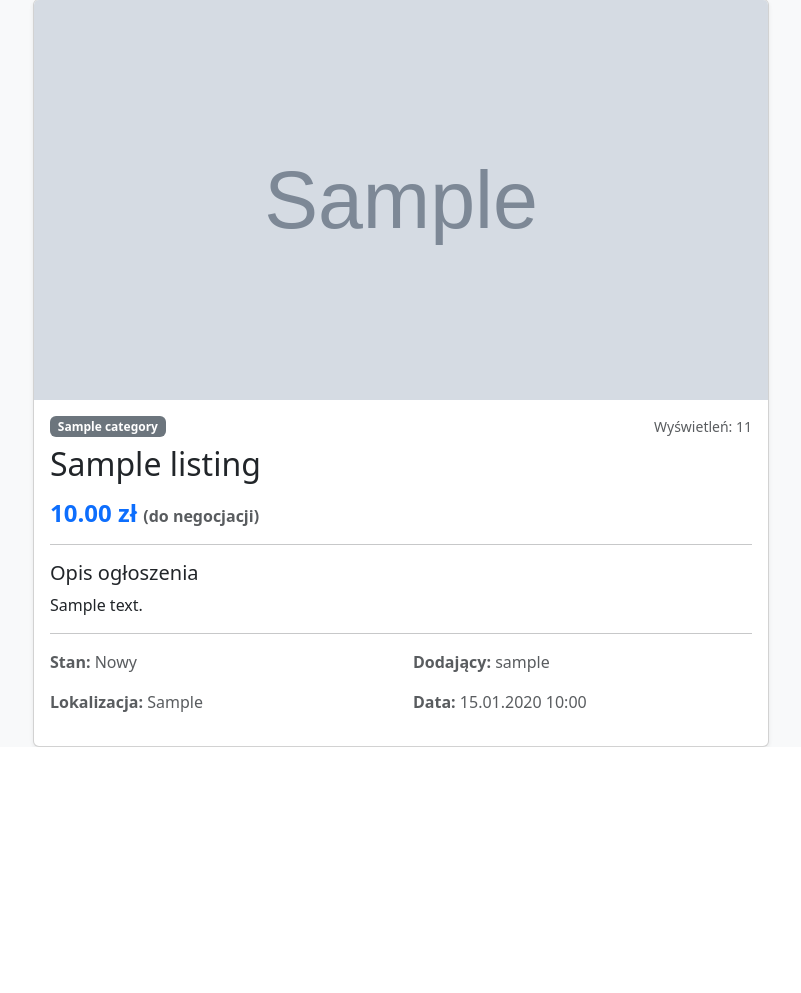
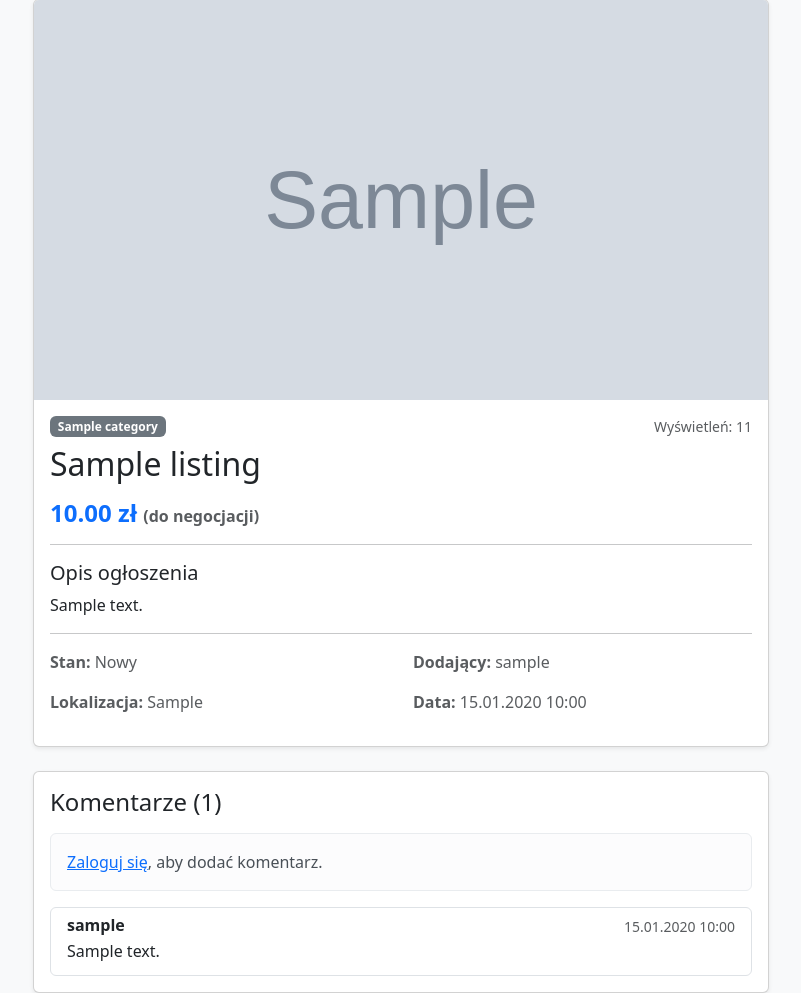
Before and after one commit to vMatiKam/system_ogloszeniowy, a Django app: a page that uses templates/listings/listing_detail.html in a window 1280 px wide. Shown: the part 81-1074 px from the top of the page, without its empty margins (239-1040 px from the left). Before the commit the page ends 828 px from the top, so only its background shows below. Run offline with Django 5.2, Linux system fonts and the light colour scheme; tables that the repository leaves empty hold one stand-in row (values such as "Sample post"); grey boxes marked "Sample" are stand-in pictures.

Commit message:
Zakonczenie Etapu 4: Wiadomosci prywatne, komentarze pod ogloszeniami oraz moderacja AI

```diff
--- a/listings/forms.py
+++ b/listings/forms.py
@@ -1,5 +1,6 @@
 from django import forms
-from .models import Listing
+from .models import Listing, PrivateMessage, ListingComment
+
 
 class ListingForm(forms.ModelForm):
     class Meta:
@@ -14,3 +15,35 @@ class ListingForm(forms.ModelForm):
             'location': forms.TextInput(attrs={'class': 'form-control', 'placeholder': 'np. Warszawa'}),
             'image': forms.FileInput(attrs={'class': 'form-control'}),
         }
+
+
+class MessageForm(forms.ModelForm):
+    class Meta:
+        model = PrivateMessage
+        fields = ['content']
+        widgets = {
+            'content': forms.Textarea(attrs={
+                'class': 'form-control',
+                'rows': 4,
+                'placeholder': 'Napisz wiadomość do sprzedającego...'
+            }),
+        }
+        labels = {
+            'content': 'Treść wiadomości'
+        }
+
+
+class ListingCommentForm(forms.ModelForm):
+    class Meta:
+        model = ListingComment
+        fields = ['content']
+        widgets = {
+            'content': forms.Textarea(attrs={
+                'class': 'form-control',
+                'rows': 3,
+                'placeholder': 'Napisz komentarz lub zadaj pytanie dotyczące oferty...'
+            }),
+        }
+        labels = {
+            'content': 'Twój komentarz'
+        }
--- a/listings/models.py
+++ b/listings/models.py
@@ -78,20 +78,24 @@ class Listing(models.Model):
         return f"{self.price} zł"
 
 
-class ProfileComment(models.Model):
-    profile_user = models.ForeignKey(User, on_delete=models.CASCADE, related_name='received_comments', verbose_name="Kogo dotyczy opinia")
-    author = models.ForeignKey(User, on_delete=models.CASCADE, related_name='authored_comments', verbose_name="Autor opinii")
+class ListingComment(models.Model):
+    listing = models.ForeignKey(Listing, on_delete=models.CASCADE, related_name='comments', verbose_name="Ogłoszenie")
+    author = models.ForeignKey(User, on_delete=models.CASCADE, related_name='listing_comments', verbose_name="Autor opinii")
     content = models.TextField(verbose_name="Treść komentarza")
 
     # Moderacja AI
     is_approved_by_ai = models.BooleanField(default=True, verbose_name="Zatwierdzone przez AI")
     ai_flag_reason = models.CharField(max_length=255, null=True, blank=True, verbose_name="Powód flagi AI")
 
-    created_at = models.DateTimeField(auto_now_add=True, verbose_name="Data wystawienia")
+    created_at = models.DateTimeField(auto_now_add=True, verbose_name="Data dodania")
 
     class Meta:
-        verbose_name = "Komentarz na profilu"
-        verbose_name_plural = "Komentarze na profilach"
+        verbose_name = "Komentarz pod ogłoszeniem"
+        verbose_name_plural = "Komentarze pod ogłoszeniami"
+        ordering = ['-created_at']
+
+    def __str__(self):
+        return f"Komentarz {self.author.username} pod {self.listing.title}"
 
 
 class PrivateMessage(models.Model):
--- /dev/null
+++ b/listings/moderation.py
@@ -0,0 +1,24 @@
+import re
+
+# Przykładowa lista słów zakazanych/obelżywych (heurystyka pod moderację AI)
+FORBIDDEN_WORDS = ['scam', 'oszust', 'spam', 'kurwa', 'chuj', 'jebac', 'debil']
+
+def analyze_text_content(text):
+    """
+    Analizuje treść wiadomości/komentarza.
+    Zwraca krotkę: (is_approved, flag_reason)
+    """
+    text_lower = text.lower()
+
+    # 1. Wykrywanie zabronionych słów
+    for word in FORBIDDEN_WORDS:
+        if word in text_lower:
+            return False, f"Wykryto niedozwolone słowo: '{word}'"
+
+    # 2. Wykrywanie prób wyłudzeń (np. numerów kart płatniczych)
+    card_pattern = r'\b(?:\d[ -]*?){13,16}\b'
+    if re.search(card_pattern, text):
+        return False, "Wykryto potencjalny numer karty płatniczej (ryzyko oszustwa)."
+
+    # Jeśli treść jest czysta:
+    return True, None
--- a/listings/views.py
+++ b/listings/views.py
@@ -1,8 +1,10 @@
 from django.shortcuts import render, get_object_or_404, redirect
 from django.contrib.auth.decorators import login_required
 from django.contrib import messages
-from .models import Listing, Category
-from .forms import ListingForm
+from .models import Listing, Category, PrivateMessage, ListingComment
+from .forms import ListingForm, MessageForm, ListingCommentForm
+from .moderation import analyze_text_content
+
 
 def listing_list(request):
     category_slug = request.GET.get('category')
@@ -24,12 +26,39 @@ def listing_list(request):
 
 def listing_detail(request, slug):
     listing = get_object_or_404(Listing, slug=slug, status='active')
+    comments = listing.comments.filter(is_approved_by_ai=True)
 
-    # Zwiększenie licznika wyświetleń
-    listing.views_count += 1
-    listing.save(update_fields=['views_count'])
+    if request.method == 'POST' and request.user.is_authenticated:
+        comment_form = ListingCommentForm(request.POST)
+        if comment_form.is_valid():
+            comment = comment_form.save(commit=False)
+            comment.listing = listing
+            comment.author = request.user
 
-    return render(request, 'listings/listing_detail.html', {'listing': listing})
+            is_clean, reason = analyze_text_content(comment.content)
+            if not is_clean:
+                comment.is_approved_by_ai = False
+                comment.ai_flag_reason = reason
+                comment.save()
+                messages.error(request, f"Komentarz zablokowany przez moderację AI: {reason}")
+            else:
+                comment.save()
+                messages.success(request, "Twój komentarz został opublikowany!")
+
+            return redirect('listing_detail', slug=listing.slug)
+    else:
+        comment_form = ListingCommentForm()
+
+    if request.method == 'GET':
+        listing.views_count += 1
+        listing.save(update_fields=['views_count'])
+
+    context = {
+        'listing': listing,
+        'comments': comments,
+        'comment_form': comment_form,
+    }
+    return render(request, 'listings/listing_detail.html', context)
 
 
 @login_required
@@ -45,3 +74,48 @@ def listing_create(request):
     else:
         form = ListingForm()
     return render(request, 'listings/listing_create.html', {'form': form})
+
+
+@login_required
+def send_message(request, listing_slug):
+    listing = get_object_or_404(Listing, slug=listing_slug, status='active')
+
+    if listing.owner == request.user:
+        messages.warning(request, "Nie możesz wysłać wiadomości do własnego ogłoszenia.")
+        return redirect('listing_detail', slug=listing.slug)
+
+    if request.method == 'POST':
+        form = MessageForm(request.POST)
+        if form.is_valid():
+            msg = form.save(commit=False)
+            msg.listing = listing
+            msg.sender = request.user
+            msg.recipient = listing.owner
+
+            is_clean, reason = analyze_text_content(msg.content)
+            if not is_clean:
+                msg.is_blocked_by_ai = True
+                msg.ai_flag_reason = reason
+                msg.save()
+                messages.error(request, f"Wiadomość zablokowana przez moderację AI: {reason}")
+            else:
+                msg.save()
+                messages.success(request, "Wiadomość została wysłana!")
+
+            return redirect('listing_detail', slug=listing.slug)
+    else:
+        form = MessageForm()
+
+    return render(request, 'listings/send_message.html', {'form': form, 'listing': listing})
+
+
+@login_required
+def inbox_view(request):
+    received_messages = PrivateMessage.objects.filter(recipient=request.user).order_by('-created_at')
+    sent_messages = PrivateMessage.objects.filter(sender=request.user).order_by('-created_at')
+
+    context = {
+        'received_messages': received_messages,
+        'sent_messages': sent_messages,
+    }
+    return render(request, 'listings/inbox.html', context)
--- a/templates/listings/listing_detail.html
+++ b/templates/listings/listing_detail.html
@@ -3,7 +3,8 @@
 {% block content %}
 <div class="row justify-content-center">
     <div class="col-md-8">
-        <div class="card shadow-sm">
+        <!-- Karta ogłoszenia -->
+        <div class="card shadow-sm mb-4">
             {% if listing.image %}
                 <img src="{{ listing.image.url }}" class="card-img-top" alt="{{ listing.title }}" style="max-height: 400px; object-fit: cover;">
             {% endif %}
@@ -28,7 +29,45 @@
                     <div class="col-md-6">
                         <p><strong>Dodający:</strong> {{ listing.owner.username }}</p>
                         <p><strong>Data:</strong> {{ listing.created_at|date:"d.m.Y H:i" }}</p>
+                        {% if user.is_authenticated and user != listing.owner %}
+                            <a href="{% url 'send_message' listing_slug=listing.slug %}" class="btn btn-outline-primary btn-sm mt-2">💬 Napisz wiadomość prywatną</a>
+                        {% endif %}
                     </div>
+                </div>
+            </div>
+        </div>
+
+        <!-- Sekcja komentarzy pod ogłoszeniem -->
+        <div class="card shadow-sm">
+            <div class="card-body">
+                <h4 class="mb-3">Komentarze ({{ comments.count }})</h4>
+
+                <!-- Formularz dodawania komentarza -->
+                {% if user.is_authenticated %}
+                    <form method="POST" class="mb-4">
+                        {% csrf_token %}
+                        {{ comment_form.as_p }}
+                        <button type="submit" class="btn btn-success btn-sm">Dodaj komentarz</button>
+                    </form>
+                {% else %}
+                    <div class="alert alert-light">
+                        <a href="{% url 'login' %}">Zaloguj się</a>, aby dodać komentarz.
+                    </div>
+                {% endif %}
+
+                <!-- Lista opublikowanych komentarzy -->
+                <div class="list-group">
+                    {% for comment in comments %}
+                        <div class="list-group-item">
+                            <div class="d-flex w-100 justify-content-between">
+                                <h6 class="mb-1 fw-bold">{{ comment.author.username }}</h6>
+                                <small class="text-muted">{{ comment.created_at|date:"d.m.Y H:i" }}</small>
+                            </div>
+                            <p class="mb-1">{{ comment.content }}</p>
+                        </div>
+                    {% empty %}
+                        <p class="text-muted text-center py-3">Brak komentarzy. Bądź pierwszy!</p>
+                    {% endfor %}
                 </div>
             </div>
         </div>
```
Also changed, not shown: listings/admin.py (+6 -5 lines), listings/migrations/0003_listingcomment_delete_profilecomment.py (added).
